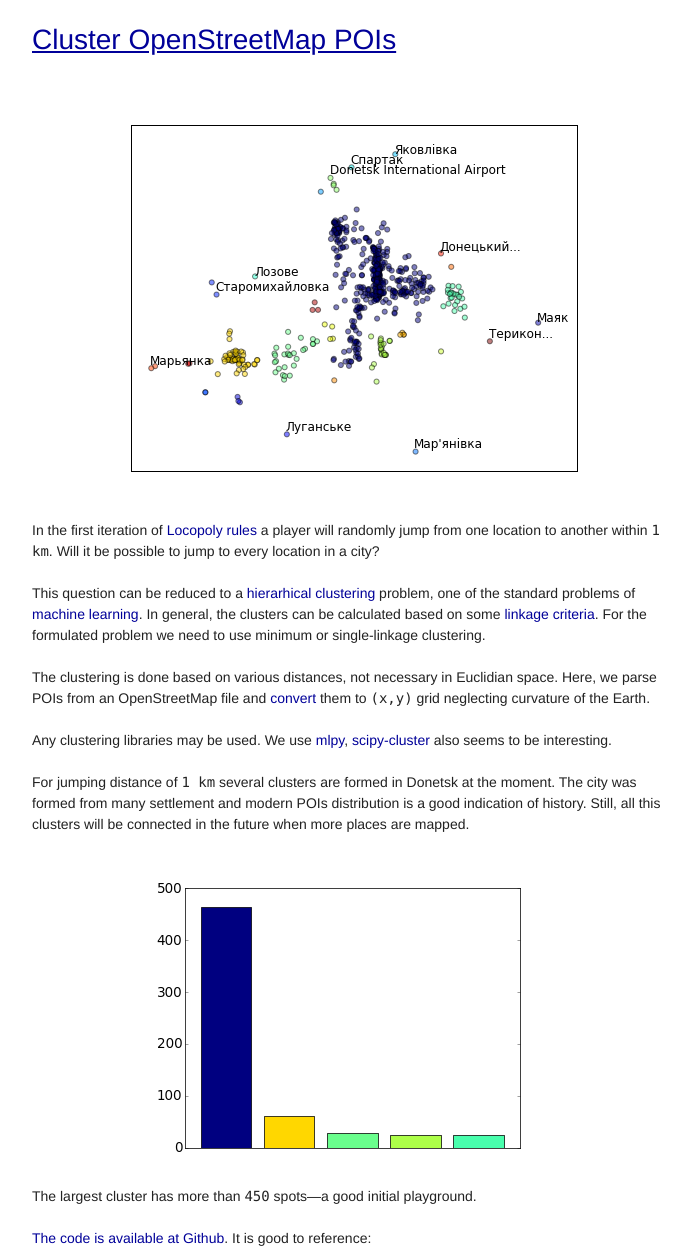
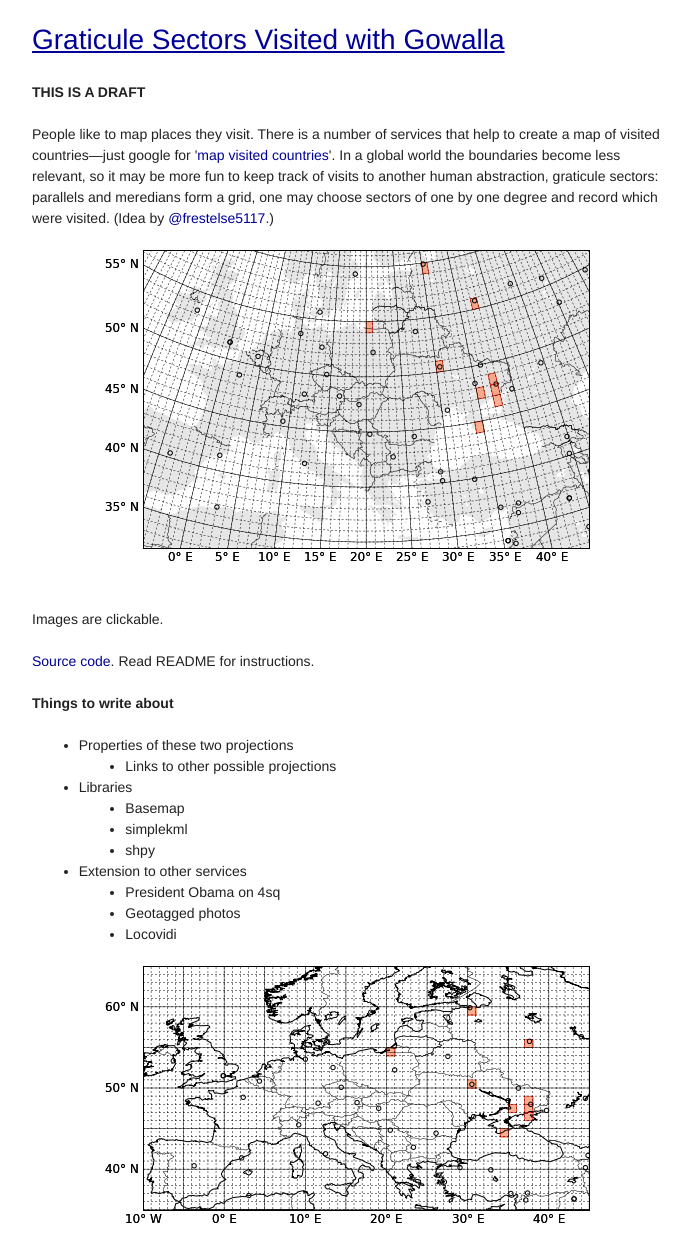
Before and after one commit to dudarev/datavis, a plain HTML site: page index.html in a window 1280 px wide. Shown: the part 40-1292 px from the top of the page, without its empty margins (133-824 px from the left). Drawn offline with Linux system fonts and the light colour scheme.

Commit message:
initial draft for 008 graticule sectors visited with gowalla

```diff
--- a/index.html
+++ b/index.html
@@ -20,6 +20,42 @@
         </div>
 
         <div class="container">
+
+
+            <div class="span-16" id="content">
+                <h2><a href="./008-graticule-sectors-visited-with-gowalla.html">Graticule Sectors Visited with Gowalla</a></h2>
+                <p><strong>THIS IS A DRAFT</strong></p>
+<p>People like to map places they visit. There is a number of services that help to create a map of visited countries—just google for '<a class="reference external" href="http://www.google.com/search?q=map+visited+countries">map visited countries</a>'. In a global world the boundaries become less relevant, so it may be more fun to keep track of visits to another human abstraction, graticule sectors: parallels and meredians form a grid, one may choose sectors of one by one degree and record which were visited. (Idea by <a class="reference external" href="http://twitter.com/#!/frestelse5117">&#64;frestelse5117</a>.)</p>
+<a class="reference external image-reference" href="008_map_laea_big.png"><div align="center" class="align-center"><img alt="Graticule sectors visited. Lambert azimuthal equal area projection." class="align-center" src="008_map_laea.png" /></div>
+</a>
+<p>&nbsp;</p>
+<p>Images are clickable.</p>
+<p><a class="reference external" href="https://github.com/dudarev/datavis/tree/master/008_graticule_sectors_visited_with_gowalla">Source code</a>. Read README for instructions.</p>
+<p><strong>Things to write about</strong></p>
+<ul class="simple">
+<li>Properties of these two projections<ul>
+<li>Links to other possible projections</li>
+</ul>
+</li>
+<li>Libraries<ul>
+<li>Basemap</li>
+<li>simplekml</li>
+<li>shpy</li>
+</ul>
+</li>
+<li>Extension to other services<ul>
+<li>President Obama on 4sq</li>
+<li>Geotagged photos</li>
+<li>Locovidi</li>
+</ul>
+</li>
+</ul>
+<a class="reference external image-reference" href="008_map_cyl_big.png"><div align="center" class="align-center"><img alt="Graticule sectors visited. Cylindrical projection." class="align-center" src="008_map_cyl.png" /></div>
+</a>
+<p>&nbsp;</p>
+
+            </div>
+
 
 
             <div class="span-16" id="content">
```
Also changed, not shown: 008-graticule-sectors-visited-with-gowalla.html (added, +102 -0 lines), 008_map_cyl.png (added), 008_map_cyl_big.png (added), 008_map_laea.png (added), 008_map_laea_big.png (added), 3 other files.
